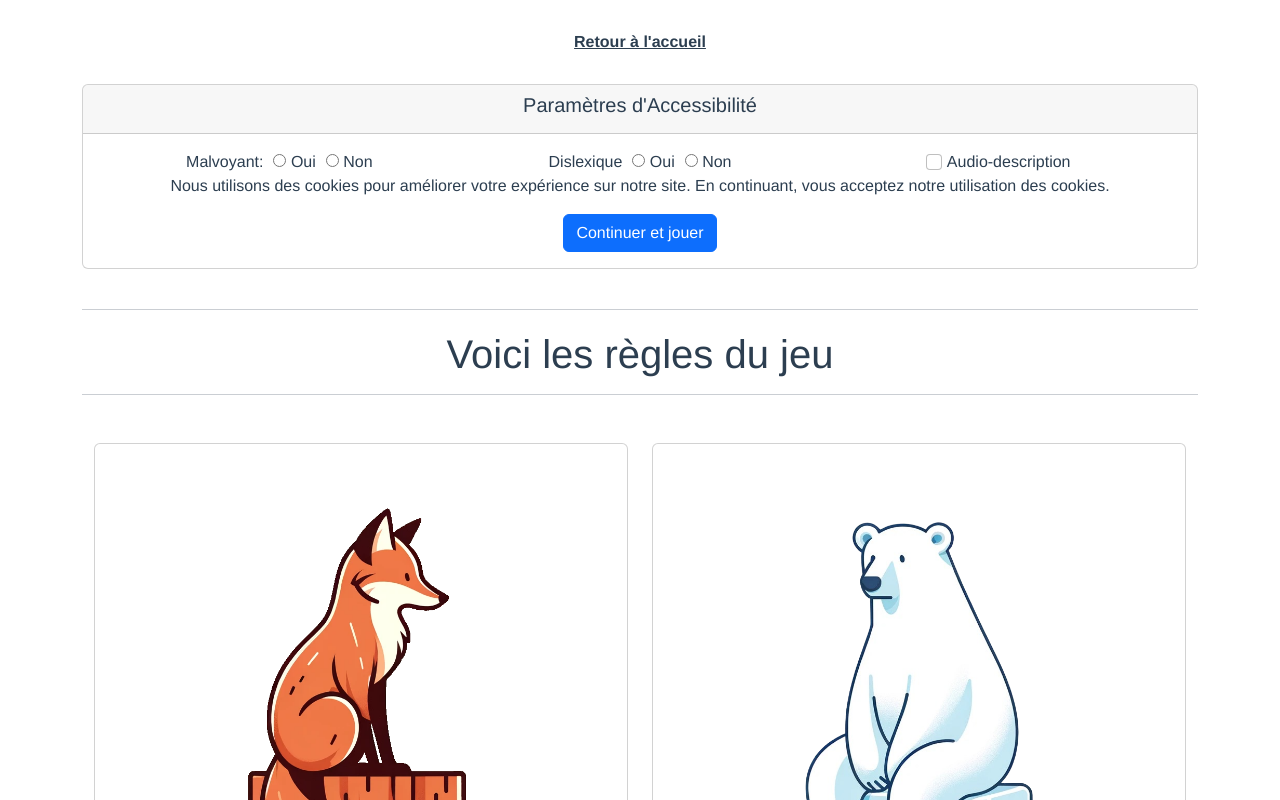
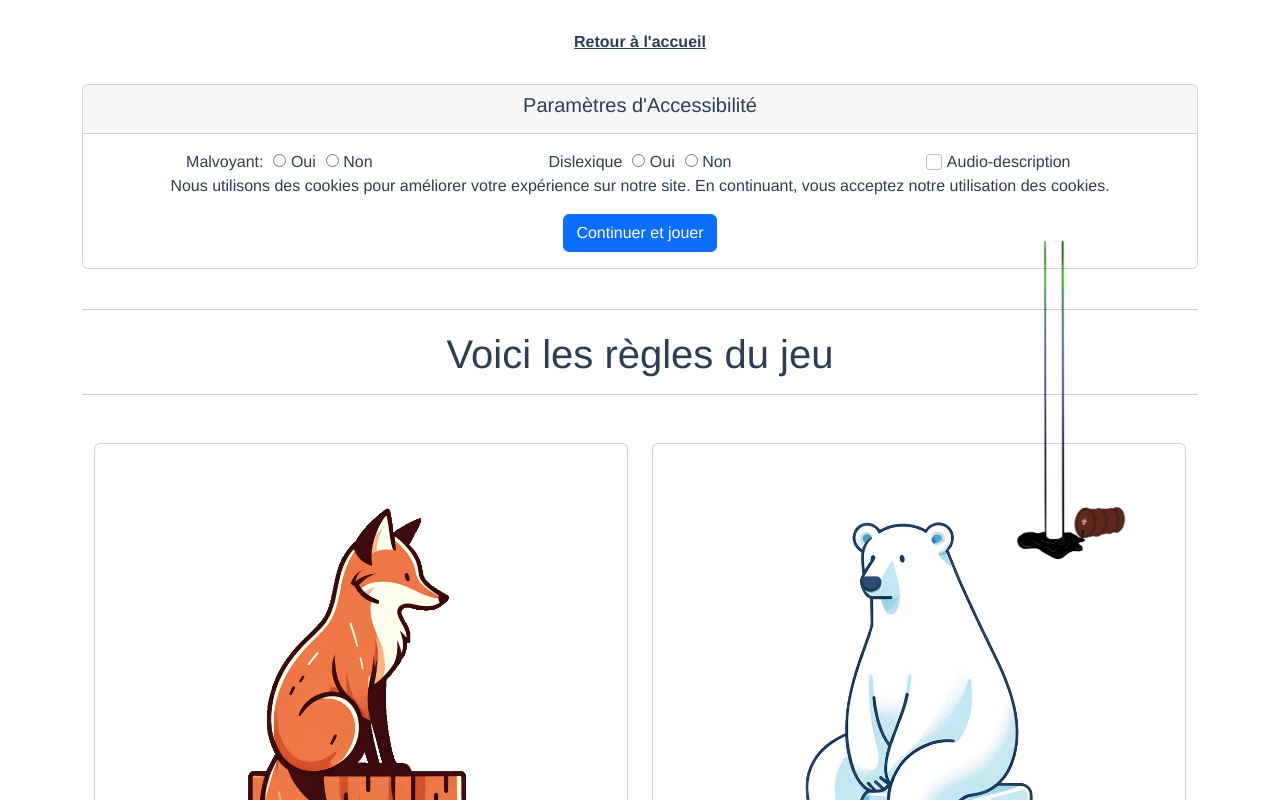
Before and after one commit to weirdspace/Nuit_info, a Vue app in the folder nuit-info/: page / in a window 1280 px wide. Shown: the top 800 px of the page. Built offline with nearby package versions, Linux system fonts and the light colour scheme.

Commit message:
barre de prgression toujours a droite

```diff
--- /dev/null
+++ b/nuit-info/src/components/ProgressBar.vue
@@ -0,0 +1,57 @@
+<template>
+    <div>
+      <img :src="images[currentIndex]" alt="Image" :style="{ height: '150', width: '400px', transform: 'rotate(90deg)' }">
+
+    </div>
+</template>
+
+<script>
+
+export default {
+  name: 'HelloWorld',
+  props: {
+    msg: String
+  },
+  data() {
+    return {
+      images: [
+        require("@/assets/0.jpg"),
+        require("@/assets/1.jpg"),
+        require("@/assets/2.jpg"),
+        require("@/assets/3.jpg"),
+        require("@/assets/4.jpg"),
+        require("@/assets/5.jpg"),
+        require("@/assets/6.jpg"),
+        require("@/assets/7.jpg"),
+        require("@/assets/8.jpg"),
+        require("@/assets/9.jpg"),
+        require("@/assets/10.jpg")
+      ],  // Liste prédefinie d'images
+      imageIndex: 0 // Index actuel de l'image
+    };
+  },
+  computed: {
+    currentIndex() {
+      return this.imageIndex % this.images.length;
+    }
+  },
+  methods: {
+    nextImage() {
+      // Incrémente l'index
+      if (this.currentIndex < 10) {
+        this.imageIndex++;
+      }
+    },
+    previousImage() {
+      // Décrémente l'index
+      if (this.currentIndex > 0) {
+        this.imageIndex--;
+      }
+    },
+    updateImage() {
+      // Met à jour l'index en fonction de la valeur entrée
+      this.imageIndex = parseInt(this.imageIndex, 10);
+    }
+  }
+};
+</script>
--- a/nuit-info/src/views/HomeView.vue
+++ b/nuit-info/src/views/HomeView.vue
@@ -37,18 +37,23 @@
 
 
     <Rules msg="Voici les règles du jeu"/>
+    <div class="progress-bar-container">
+      <ProgressBar msg="Progress bar"/>
+    </div>
   </div>
 </template>
 
 <script>
 // @ is an alias to /src
 import Rules from '@/components/Rules.vue'
+import ProgressBar from '@/components/ProgressBar.vue'
 import { getLevelCookie } from '@/base_functions';
 
 export default {
   name: 'HomeView',
   components: {
-    Rules
+    Rules,
+    ProgressBar
   },
   methods: {
     saveSettings () {
@@ -91,4 +96,16 @@ label,input{
   padding-left: 5px;
   padding-right: 5px;
 }
+.progress-bar-container {
+  position: fixed;
+  top: 0;
+  right: 0;
+  bottom: 0;
+  display: flex;
+  flex-direction: column;
+  align-items: flex-end;
+  justify-content: center;
+  padding: 20px; /* Ajustez cela en fonction de vos besoins */
+  z-index: 999; /* Assurez-vous que la barre de progression est au-dessus du contenu principal */
+}
 </style>
```
